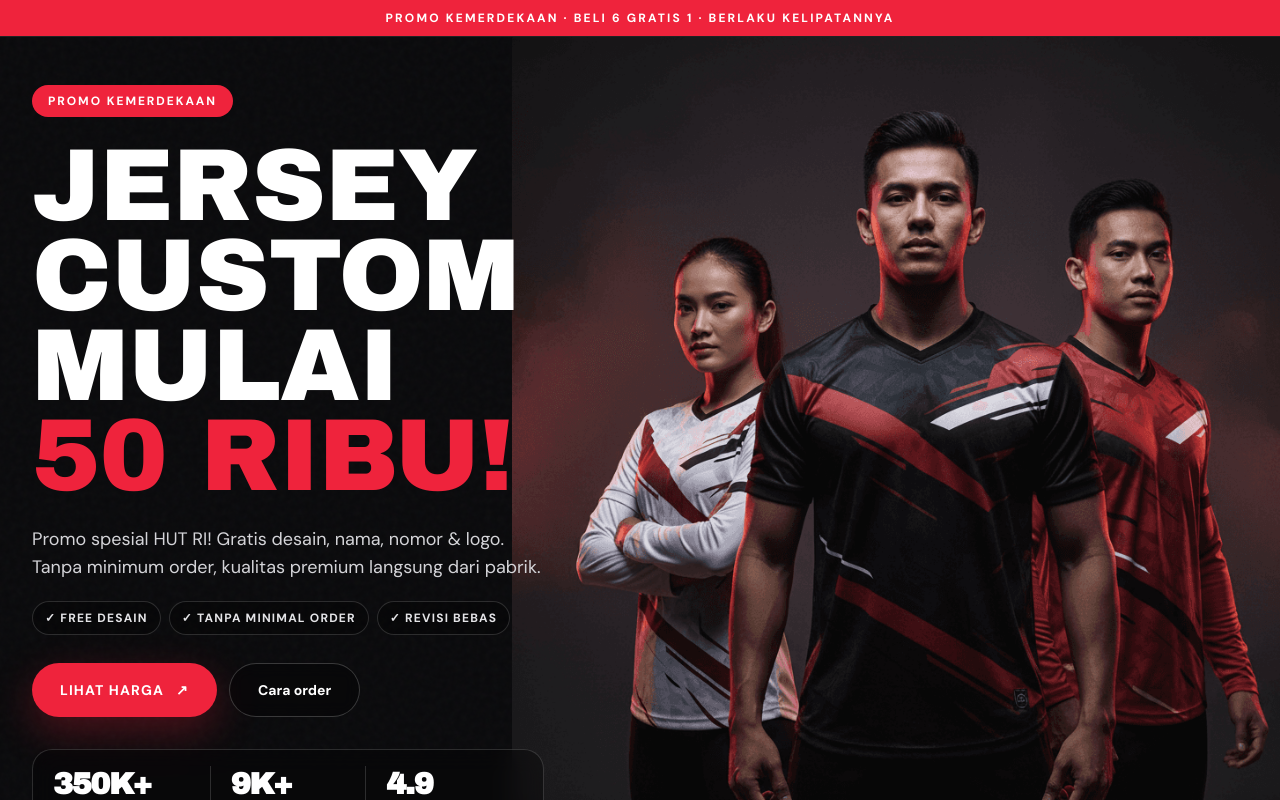
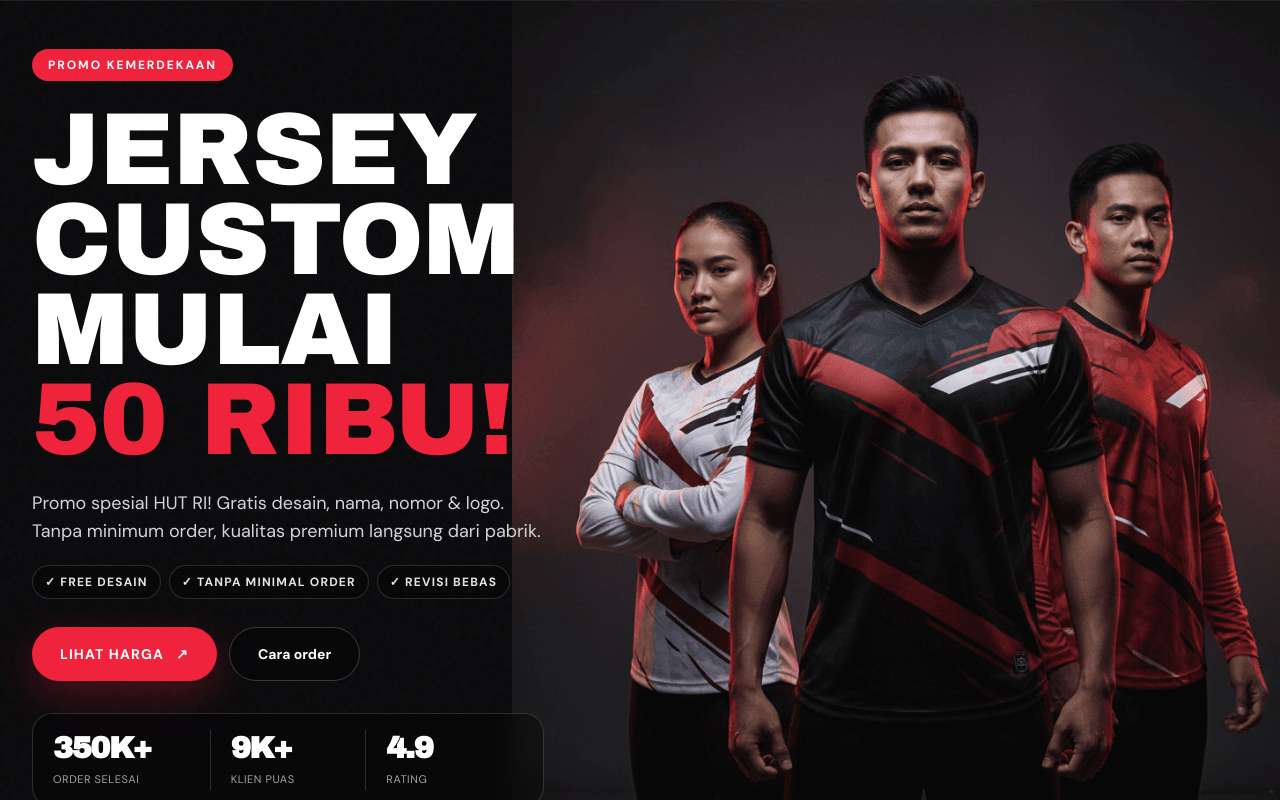
Before and after one commit to ersetdigital-sudo/tntsport, a Next.js app: page /promo-bulan-ini in a window 1280 px wide. Shown: the top 800 px of the page. Built offline with nearby package versions, Linux system fonts and the light colour scheme; no server answers; the database is empty; a web font is replaced by a local one.

Commit message:
fix(promo): remove red top bar

```diff
--- a/app/promo-bulan-ini/page.tsx
+++ b/app/promo-bulan-ini/page.tsx
@@ -143,11 +143,6 @@ export default async function PromoBulanIniPage() {
         .promo-ticker { animation:promo-ticker-scroll 26s linear infinite; will-change:transform; }
         @keyframes promo-ticker-scroll { 0% { transform:translateX(0); } 100% { transform:translateX(-50%); } }
       `}</style>
-
-      {/* TOP BAR */}
-      <div className="bg-[#ef233c] py-2.5 text-center text-[11px] font-bold uppercase tracking-[.18em] text-white sm:text-xs">
-        Promo Kemerdekaan · Beli 6 gratis 1 · Berlaku kelipatannya
-      </div>
 
       <PromoNav />
 
```
